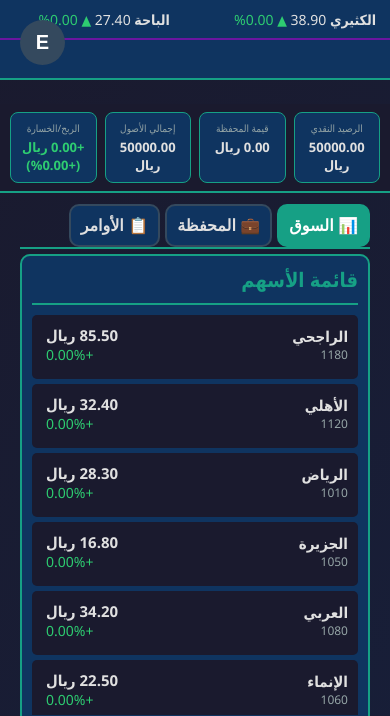
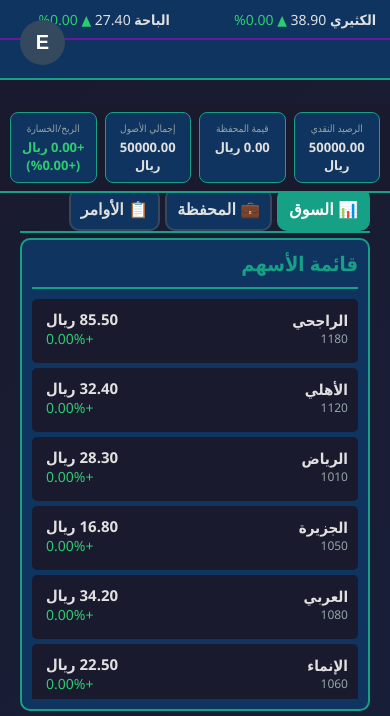
Before and after one commit to abosalehg-ui/Saudi-Stock-Trading-Simulator, a plain HTML site: page index.html in a window 390 px wide. Shown: the top 716 px of the page. Drawn offline with nearby package versions, Linux system fonts and the light colour scheme.

Commit message:
Update index.html

```diff
--- a/index.html
+++ b/index.html
@@ -530,11 +530,11 @@
 
             .stats {
                 position: sticky;
-                top: 104px;  /* كان 52px، غيره إلى 104px */
+                top: 104px;
                 z-index: 997;
                 background: #1a1a2e;
                 padding: 8px 10px;
-                margin: 0 -20px 15px -20px;
+                margin: -16px -20px 15px -20px;
                 border-bottom: 2px solid #16a085;
                 gap: 8px;
             }
```
